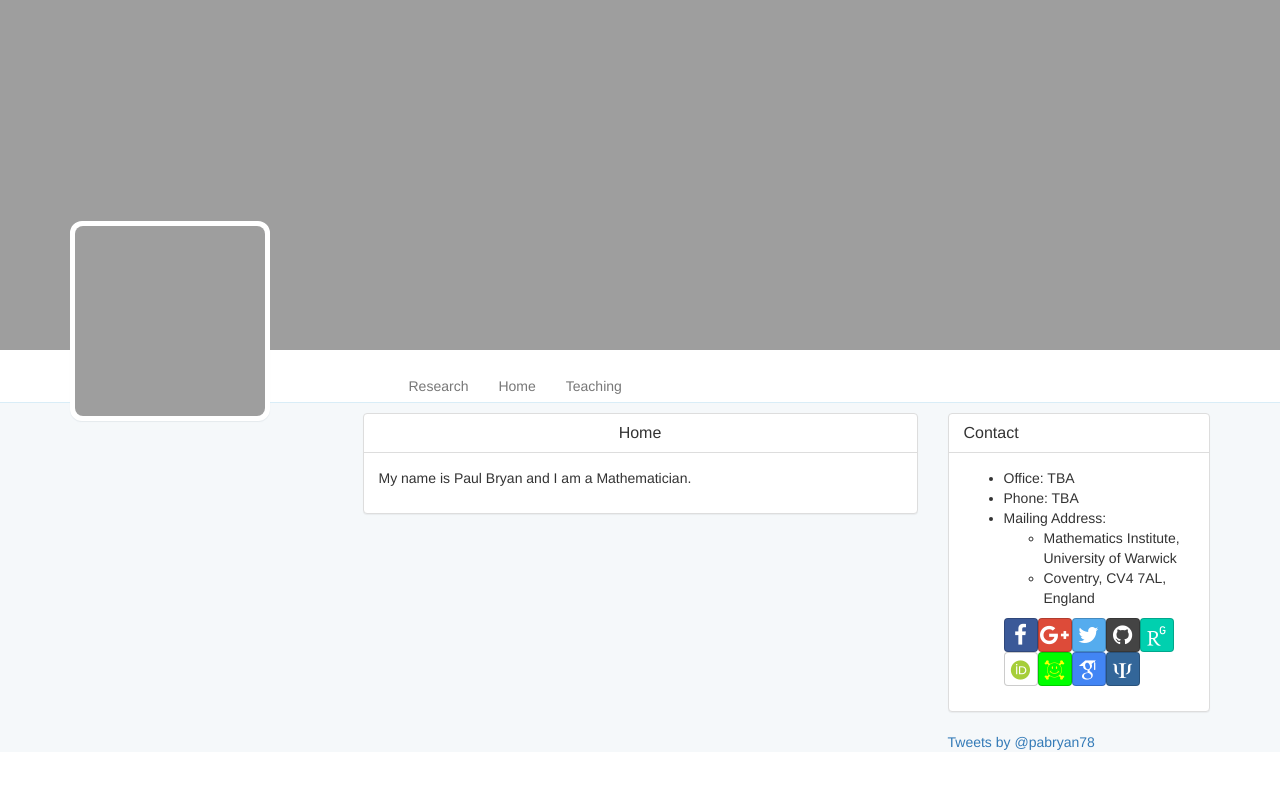
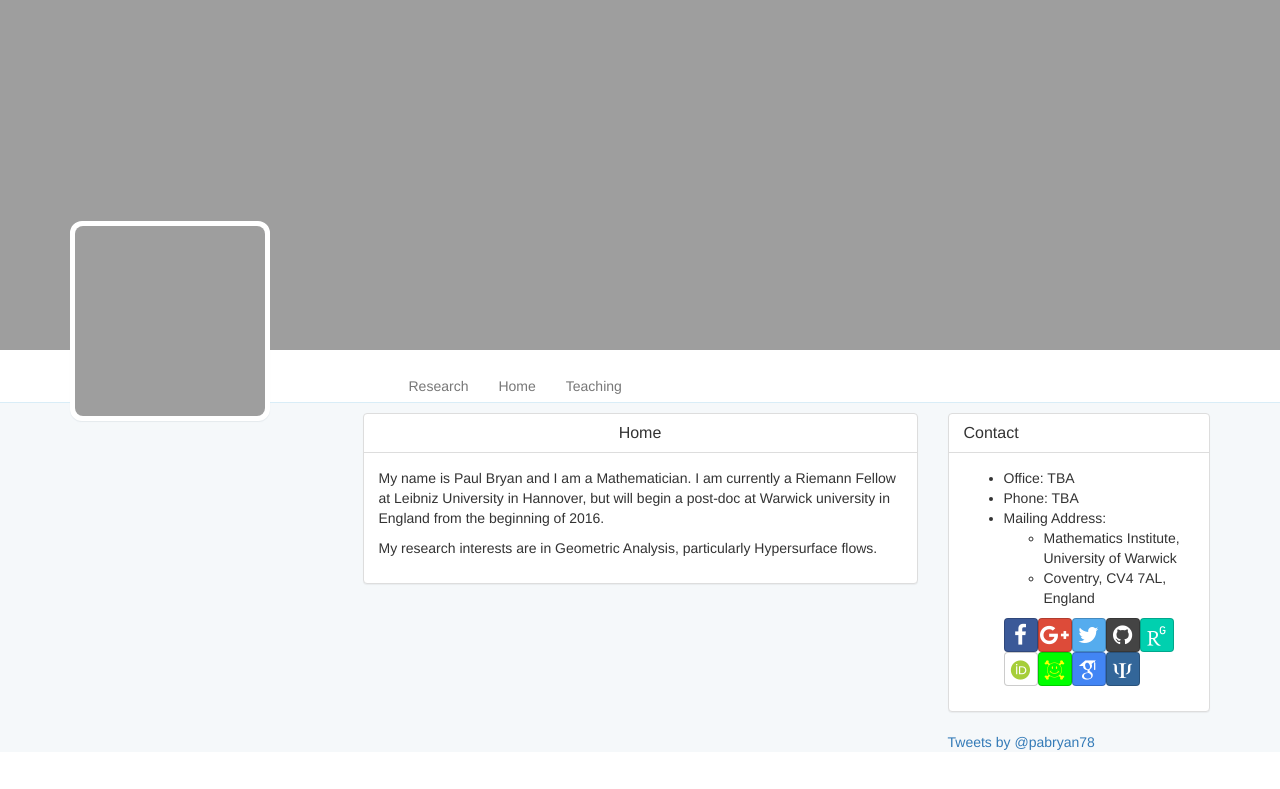
Before and after one commit to pabryan/pabryan.github.io, a Jekyll site: the page built from index.html, in a window 1280 px wide. Shown: the top 789 px of the page. Built offline with Jekyll 4.4.1, drawn with Linux system fonts in a browser that asks for light colours; some web fonts are replaced; comment, search, counter and statistics services are not loaded.

```diff
--- a/index.html
+++ b/index.html
@@ -4,4 +4,6 @@ description: "Paul Bryan: Mathematician"
 title: Home
 ---
 
-<p>My name is Paul Bryan and I am a Mathematician.</p>
+<p>My name is Paul Bryan and I am a Mathematician. I am currently a Riemann Fellow at Leibniz University in Hannover, but will begin a post-doc at Warwick university in England from the beginning of 2016.</p>
+
+<p>My research interests are in Geometric Analysis, particularly Hypersurface flows.</p>
--- a/teaching.html
+++ b/teaching.html
@@ -4,4 +4,4 @@ title: Teaching
 description: "Paul Bryan: Mathematician - Teaching"
 ---
 
-This is the teaching page!
+<a href="http://www.math.ucsd.edu/~pbryan/">Old UCSD teaching page</a>
```
